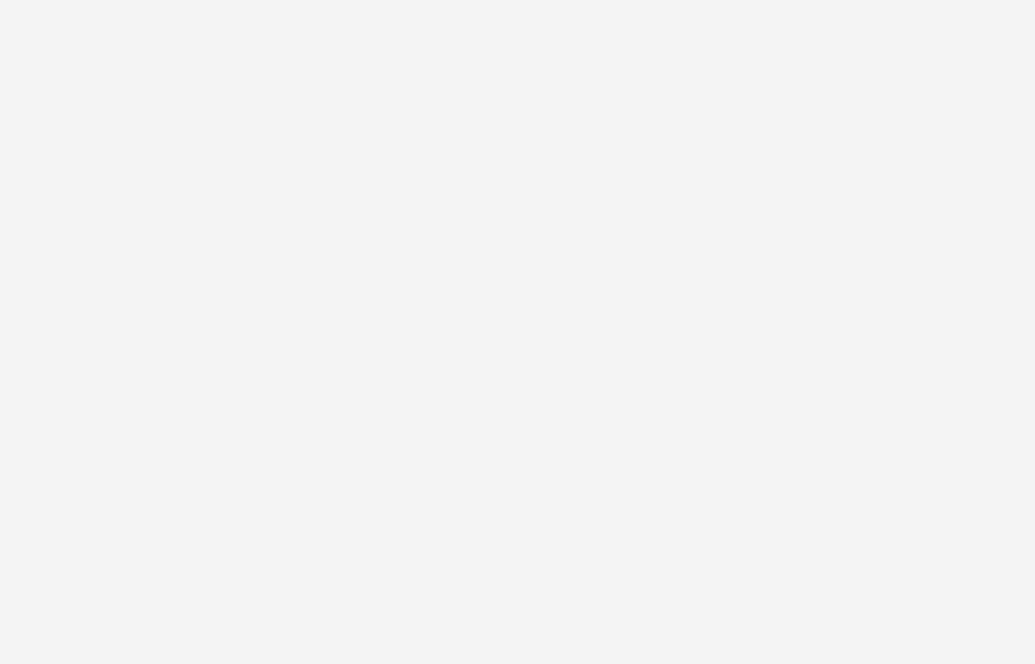
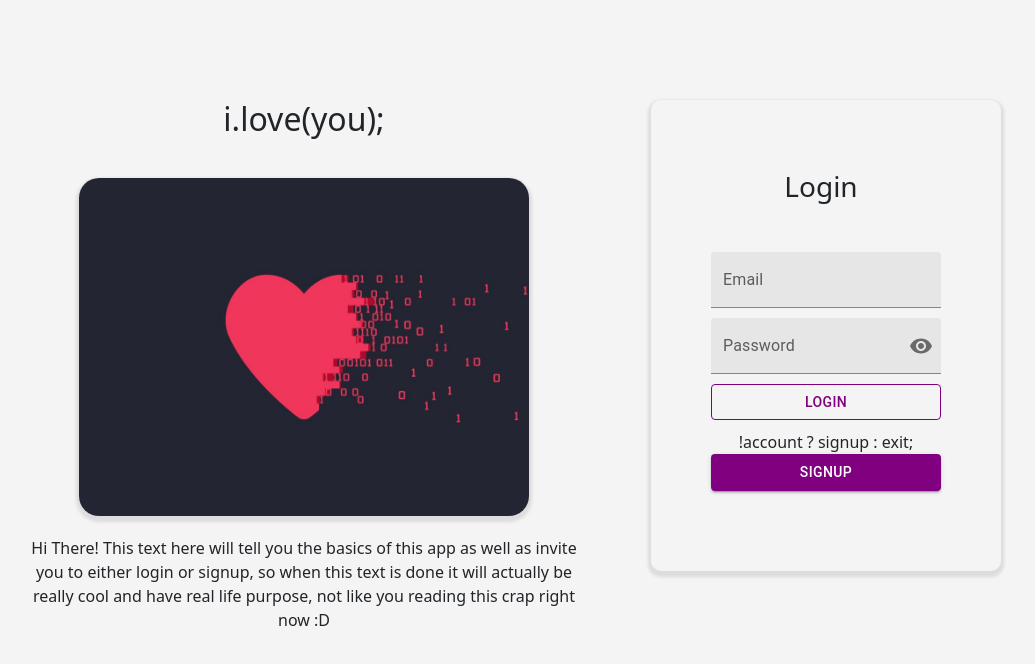
Before and after one commit to AndriwT/dating-app-frontend, a React (Create React App) app: page /auth in a window 1280 px wide. Shown: the top 664 px of the page, without its empty margins (51-1086 px from the left). Built offline with nearby package versions, Linux system fonts and the light colour scheme; no server answers.

Commit message:
Login and signup in place

```diff
--- a/package.json
+++ b/package.json
@@ -10,11 +10,13 @@
     "@testing-library/jest-dom": "^5.14.1",
     "@testing-library/react": "^11.2.7",
     "@testing-library/user-event": "^12.8.3",
+    "axios": "^0.21.4",
     "bootstrap": "^5.1.1",
     "dotenv": "^8.2.0",
     "react": "^17.0.2",
     "react-bootstrap": "^2.0.0-rc.0",
     "react-dom": "^17.0.2",
+    "react-numeric-input": "^2.2.3",
     "react-router": "^5.2.1",
     "react-router-dom": "^5.3.0",
     "react-scripts": "4.0.3",
--- a/public/index.html
+++ b/public/index.html
@@ -26,7 +26,8 @@
     -->
     <title>React App</title>
   </head>
-  <body>
+  <body style="background: #f4f4f4">
+
     <noscript>You need to enable JavaScript to run this app.</noscript>
     <div id="root"></div>
     <!--
--- /dev/null
+++ b/src/components/AppRouter.js
@@ -0,0 +1,33 @@
+import { useContext } from "react";
+import { BrowserRouter, Route, Switch } from "react-router-dom";
+import { UserContext } from "../context/UserContext";
+import AuthView from "../views/AuthView";
+import MatchView from "../views/MatchView";
+import SignupView from "../views/SignupView";
+import SideNavBar from "../components/SideNavBar";
+
+const AppRouter = () => {
+  const { loggedIn } = useContext(UserContext);
+
+  return (
+    <BrowserRouter>
+    { loggedIn && (
+      <SideNavBar />
+    )}
+      <Switch>
+        { !loggedIn ? (
+          <>
+            <Route exact path="/auth" component={AuthView} />
+            <Route exact path="/signup" component={SignupView} />
+          </>
+        ) : (
+          <>
+            <Route exact path="/matches" component={MatchView} />
+          </>
+        )}
+      </Switch>
+    </BrowserRouter>
+  );
+};
+
+export default AppRouter;
--- /dev/null
+++ b/src/components/SideNavBar.js
@@ -0,0 +1,43 @@
+import { useContext } from "react";
+import { UserContext } from "../context/UserContext";
+import { Link } from "react-router-dom";
+
+
+
+const SideNavBar = () => {
+
+  const { loggedIn, logoutUser } = useContext(UserContext);
+
+  return (
+    <div className="sidenav">
+      <ul>
+        <li>
+          <Link to="/">
+            <i className="bi bi-house-door-fill"></i>
+            Home
+          </Link>
+        </li>
+        <li>
+          <Link to="/createMeeting">
+            <i className="bi bi-plus-circle-fill"></i>
+            Create Meeting
+          </Link>
+        </li>
+        <li>
+          <Link to="/manageTopics">
+            <i className="bi bi-gear-fill"></i>
+            Manage Topics
+          </Link>
+        </li>
+        { loggedIn && (
+          <li style={{ cursor: "pointer" }} onClick={logoutUser}>
+            <i className="bi bi-box-arrow-right"></i>
+            Log Out
+          </li>
+        )}
+      </ul>
+    </div>
+  );
+};
+
+export default SideNavBar;
--- /dev/null
+++ b/src/context/UserContext.js
@@ -0,0 +1,89 @@
+import axios from "axios";
+import { useState, useEffect, createContext } from "react";
+import { useHistory } from "react-router";
+
+export const UserContext = createContext({})
+
+const UserProvider = ({children}) => {
+  const history = useHistory();
+  const [users, setUsers] = useState([]);
+  const [loggedIn, setLoggedIn] = useState(false);
+  const [user, setUser] = useState({
+    name: "",
+    email: "",
+    password: "",
+    gender: "",
+    age: 0,
+    bio: ""
+  })
+
+  useEffect(async () => {
+    const response = await getUsers()
+    setUsers(response.data);
+    checkLoggedIn();
+  }, [])
+
+  const checkLoggedIn = () => {
+    const token = localStorage.getItem('jwtdatingapp');
+    return token ? setLoggedIn(true) : setLoggedIn(false)
+  }
+
+  const getUsers = async () => {
+    const response = await axios.get('http://localhost:5000/api/auth');
+    console.log(response);
+    return response;
+  }
+
+  const loginUser = async (user) => {
+    const response = await axios.post('http://localhost:5000/api/auth/login', user);
+    // set token && possibly id in localStorage
+    const { data } = response;
+    setUser(data.user);
+    localStorage.setItem('jwtdatingapp', JSON.stringify(data.token, data.user));
+    setLoggedIn(true);
+    console.log(response.data)
+  }
+
+  const logoutUser = async (path) => {
+    localStorage.removeItem('jwtdatingapp');
+    setLoggedIn(false);
+    goToPath(path)
+  }
+
+  //signup
+  const signupUser = async (user) => {
+    const response = await axios.post('http://localhost:5000/api/auth/signup', user)
+    const { data } = response;
+    setUser(data.user)
+    console.log(response.data);
+  }
+
+  const goToPath = (path) => {
+    history.push(path);
+  };
+
+
+  return (
+    <UserContext.Provider
+    value={{
+        user,
+        setUser,
+        users,
+        setUsers,
+        loginUser,
+        logoutUser,
+        signupUser,
+        getUsers,
+        loggedIn,
+        goToPath
+      }}
+    >
+      {children}
+    </UserContext.Provider>
+  )
+
+}
+
+
+
+export default UserProvider;
--- a/src/index.js
+++ b/src/index.js
@@ -5,9 +5,10 @@ import App from "./App";
 import reportWebVitals from "./reportWebVitals";
 import "bootstrap/dist/css/bootstrap.min.css";
 
+
 ReactDOM.render(
   <React.StrictMode>
-    <App />
+      <App />
   </React.StrictMode>,
   document.getElementById("root")
 );
--- a/src/views/AuthView.js
+++ b/src/views/AuthView.js
@@ -1,3 +1,6 @@
+import { useState, useEffect, useContext } from "react";
+import { useHistory } from "react-router";
+
 import { Container, Row, Col } from "react-bootstrap";
 import {
   TextField,
@@ -7,39 +10,52 @@ import {
   IconButton,
   InputLabel,
   Button,
-  ButtonGroup,
 } from "@mui/material";
-import { useState } from "react";
 import Visibility from "@mui/icons-material/Visibility";
 import VisibilityOff from "@mui/icons-material/VisibilityOff";
 
+import { UserContext } from "../context/UserContext";
+
 const AuthView = () => {
-  const [values, setValues] = useState({
-    amount: "",
+  const history = useHistory();
+  const { loginUser } = useContext(UserContext);
+  const [showPassword, setShowPassword] = useState(false);
+  const [user, setUser] = useState({
+    email: "",
     password: "",
-    weight: "",
-    weightRange: "",
-    showPassword: false,
   });
 
-  const handleChange = (prop) => (event) => {
-    setValues({ ...values, [prop]: event.target.value });
-  };
-
   const handleClickShowPassword = () => {
-    setValues({
-      ...values,
-      showPassword: !values.showPassword,
-    });
+    setShowPassword(!showPassword);
   };
 
   const handleMouseDownPassword = (event) => {
     event.preventDefault();
   };
 
+  const handleChange = (event) => {
+    setUser({ ...user, [event.target.name]: event.target.value });
+  };
+
+  const handleSubmit = async (event) => {
+    event.preventDefault();
+    setUser({ [event.target.name]: event.target.value });
+    loginUser(user);
+    setUser({
+      email: "",
+      password: "",
+    });
+    alert("Successfully Logged in!");
+    goToPath(`/matches`);
+  };
+
+  const goToPath = async (path) => {
+    await history.push(path);
+  };
+
   return (
     <Container>
-      <Row className="stupid-bitch">
+      <Row>
         <Col className="App">
           <h2>i.love(you);</h2>
           <img
@@ -51,6 +67,7 @@ const AuthView = () => {
               boxShadow: "0px 3px 3px 3px rgba(128, 128, 128, 0.2)",
             }}
           />
+
           <p>
             Hi There! This text here will tell you the basics of this app as
             well as invite you to either login or signup, so when this text is
@@ -60,24 +77,31 @@ const AuthView = () => {
         </Col>
         <Col className="App">
           <div className="auth-form">
-            <h3>Signup | Login</h3>
+            <h3>Login</h3>
             <FormControl>
+              {/* //-------------------------EMAIL */}
               <TextField
+                onChange={handleChange}
+                name="email"
+                value={user.email}
                 className="input-field"
                 id="filled-basic"
                 label="Email"
                 variant="filled"
               />
+              {/* //-------------------------EMAIL
+              //-------------------------PASSWORD */}
               <FormControl variant="filled">
                 <InputLabel htmlFor="filled-adornment-password">
                   Password
                 </InputLabel>
                 <FilledInput
                   id="filled-adornment"
-                  className="input-field-password"
-                  type={values.showPassword ? "text" : "password"}
-                  value={values.password}
-                  onChange={handleChange("password")}
+                  className="input-field-password input-field"
+                  type={showPassword ? "text" : "password"}
+                  value={user.password}
+                  onChange={handleChange}
+                  name="password"
                   endAdornment={
                     <InputAdornment position="end">
                       <IconButton
@@ -86,28 +110,15 @@ const AuthView = () => {
                         onMouseDown={handleMouseDownPassword}
                         edge="end"
                       >
-                        {values.showPassword ? (
-                          <VisibilityOff />
-                        ) : (
-                          <Visibility />
-                        )}
+                        {showPassword ? <VisibilityOff /> : <Visibility />}
                       </IconButton>
                     </InputAdornment>
                   }
                 />
-                <ButtonGroup
-                  className="signup-button"
-                  disableElevation
-                  variant="contained"
-                >
+                {/* //-------------------------PASSWORD */}
                 <Button
-                    style={{ backgroundColor: "purple", width: "100%" }}
-                    variant="contained"
-                  >
-                    SignUp
-                  </Button>
-
-                  <Button
+                  className="input-field"
+                  onClick={handleSubmit}
                   style={{
                     color: "purple",
                     borderColor: "purple",
@@ -117,7 +128,15 @@ const AuthView = () => {
                 >
                   LogIn
                 </Button>
-                </ButtonGroup>
+                <label>!account ? signup : exit;</label>
+                <Button
+                  className="input-field"
+                  onClick={() => goToPath(`/signup`)}
+                  style={{ backgroundColor: "purple", width: "100%" }}
+                  variant="contained"
+                >
+                  SignUp
+                </Button>
               </FormControl>
             </FormControl>
           </div>
--- /dev/null
+++ b/src/views/MatchView.js
@@ -0,0 +1,17 @@
+
+
+const MatchView = () => {
+
+
+
+  return (
+    <>
+      <h1 className="view-container">
+        This is the MatchView View Gurl you did it, you made your dreams not be
+        dreams 🥲
+      </h1>
+    </>
+  );
+};
+
+export default MatchView;
--- a/src/views/SignupView.js
+++ b/src/views/SignupView.js
@@ -8,33 +8,61 @@ import {
   TextField,
   InputAdornment,
   Button,
-  ButtonGroup,
+  FormLabel,
+  RadioGroup,
+  FormControlLabel,
+  Radio,
 } from "@mui/material";
 
-import { useState } from "react";
+import { useContext, useState } from "react";
+import { useHistory } from "react-router";
+
+import { UserContext } from "../context/UserContext";
 
 const SignupView = () => {
-  const [values, setValues] = useState({
-    amount: "",
+  const { signupUser } = useContext(UserContext);
+  const history = useHistory();
+  const [showPassword, setShowPassword] = useState(false);
+  const [user, setUser] = useState({
+    name: "",
+    email: "",
     password: "",
-    weight: "",
-    weightRange: "",
-    showPassword: false,
+    gender: "",
+    age: 0,
+    bio: "",
   });
 
-  const handleChange = (prop) => (event) => {
-    setValues({ ...values, [prop]: event.target.value });
+  // let languages = ["JavaScript", "C++"]
+
+  const handleChange = (event) => {
+    setUser({ ...user, [event.target.name]: event.target.value });
   };
 
   const handleClickShowPassword = () => {
-    setValues({
-      ...values,
-      showPassword: !values.showPassword,
-    });
+    setShowPassword(!showPassword);
   };
 
   const handleMouseDownPassword = (event) => {
     event.preventDefault();
+  };
+
+  const handleSubmit = async (event) => {
+    event.preventDefault();
+    signupUser(user);
+    setUser({
+      name: "",
+      email: "",
+      password: "",
+      gender: "",
+      age: 0,
+      bio: "",
+    });
+    alert("User successfully created!")
+    goToPath(`/matches`)
+  };
+
+  const goToPath = async (path) => {
+    await history.push(path);
   };
 
   return (
@@ -43,6 +71,9 @@ const SignupView = () => {
       // WINDOW---------------------------------------------------- */}
       {/* <FormControl> */}
       <TextField
+        value={user.name}
+        onChange={handleChange}
+        name="name"
         style={{ marginRight: "10px" }}
         className="input-field"
         id="filled-basic"
@@ -50,6 +81,9 @@ const SignupView = () => {
         variant="filled"
       />
       <TextField
+        value={user.email}
+        onChange={handleChange}
+        name="email"
         style={{ marginRight: "10px" }}
         className="input-field"
         id="filled-basic"
@@ -62,9 +96,10 @@ const SignupView = () => {
           style={{ marginRight: "10px" }}
           id="filled-adornment"
           className="input-field-password"
-          type={values.showPassword ? "text" : "password"}
-          value={values.password}
-          onChange={handleChange("password")}
+          type={showPassword ? "text" : "password"}
+          value={user.password}
+          onChange={handleChange}
+          name="password"
           endAdornment={
             <InputAdornment position="end">
               <IconButton
@@ -73,7 +108,7 @@ const SignupView = () => {
                 onMouseDown={handleMouseDownPassword}
                 edge="end"
               >
-                {values.showPassword ? <VisibilityOff /> : <Visibility />}
+                {showPassword ? <VisibilityOff /> : <Visibility />}
               </IconButton>
             </InputAdornment>
           }
@@ -82,30 +117,67 @@ const SignupView = () => {
       {/* </FormControl> */}
       {/* // -------------------------------FROM AUTH
       WINDOW----------------------------------------------------// */}
+      <br />
+      <FormControl component="fieldset">
+        <FormLabel component="legend">Gender</FormLabel>
+        <RadioGroup
+          onChange={handleChange}
+          value={user.gender}
+          row
+          aria-label="gender"
+          name="gender"
+        >
+          <FormControlLabel value="Male" control={<Radio />} label="Male" />
+          <FormControlLabel value="Female" control={<Radio />} label="Female" />
+          <FormControlLabel value="Other" control={<Radio />} label="Other" />
+        </RadioGroup>
+      </FormControl>
+
+      <FormControl sx={{ m: 3 }} component="fieldset" variant="standard">
+        {/* <FormLabel component="legend">Select Programming Languages</FormLabel>
+        <FormGroup>
+          {languages && languages.map((language, i) => (
+            <FormControlLabel
+              control={
+                <Checkbox checked='language' onChange={handleChange} name='language' />
+              }
+              label="language"
+            />
+          ))}
+
+        </FormGroup>
+        <FormHelperText>Select as many languages as you know</FormHelperText> */}
+        <br />
+
+        <TextField
+          className="form-control"
+          name="age"
+          type="number"
+          onChange={handleChange}
+          value={user.age}
+        />
+
+        <TextField
+          onChange={handleChange}
+          name="bio"
+          value={user.bio}
+          style={{ width: "100%" }}
+          id="filled-multiline-static"
+          label="Write about yourself"
+          multiline
+          rows={4}
+          variant="filled"
+        />
+        <Button
+          onClick={handleSubmit}
+          style={{ backgroundColor: "purple", width: "100%" }}
+          variant="contained"
+        >
+          SignUp
+        </Button>
+      </FormControl>
     </div>
   );
 };
 
 export default SignupView;
-
-{
-  /* <ButtonGroup className="signup-button" disableElevation variant="contained">
-  <Button
-    style={{ backgroundColor: "purple", width: "100%" }}
-    variant="contained"
-  >
-    SignUp
-  </Button>
-
-  <Button
-    style={{
-      color: "purple",
-      borderColor: "purple",
-      width: "100%",
-    }}
-    variant="outlined"
-  >
-    LogIn
-  </Button>
-</ButtonGroup>; */
-}
```
Also changed, not shown: src/App.css (+32 -0 lines), src/App.js (+8 -14 lines), 1 other file (tests, documents, lock files or other folders). Lines whose indentation alone changed are shown as unchanged.
